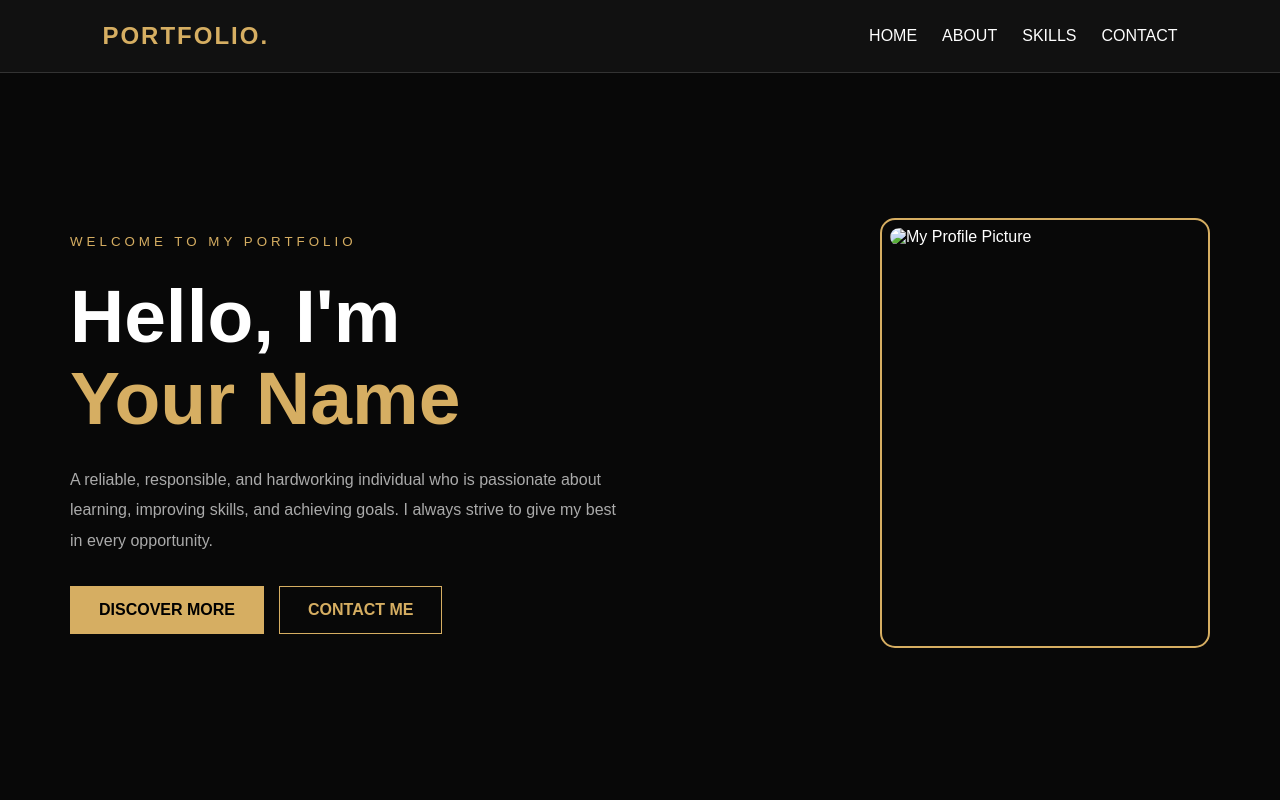
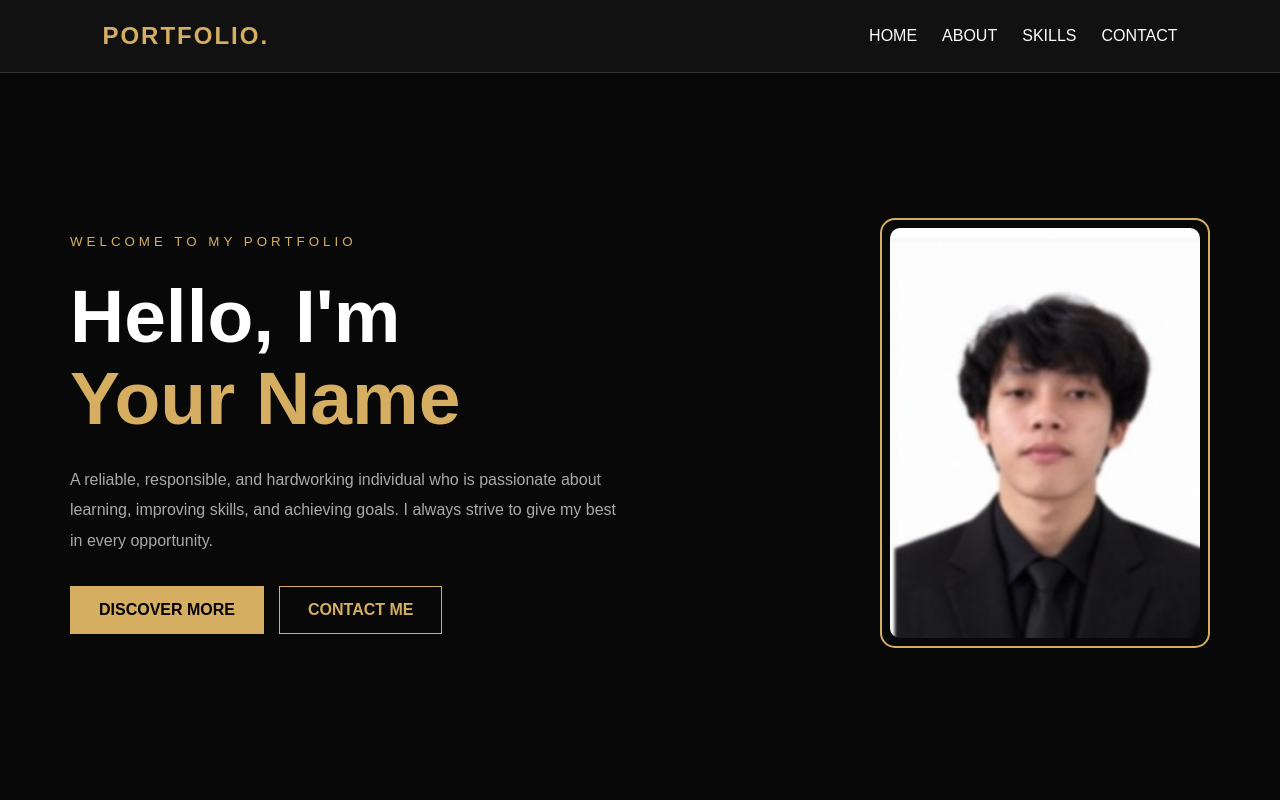
Before and after one commit to arantaohanzo-cyber/Harold-PIA-, a plain HTML site: page Index.html in a window 1280 px wide. Shown: the top 800 px of the page. Drawn offline with Linux system fonts and the light colour scheme.

Commit message:
Replace profile picture image source

```diff
--- a/Index.html
+++ b/Index.html
@@ -364,7 +364,7 @@ footer span {
     </div>
 
     <div class="image-container">
-        <img src="4852.jpg"
+        <img src="1795182120079.jpg"
              alt="My Profile Picture"
              class="profile">
     </div>
```
